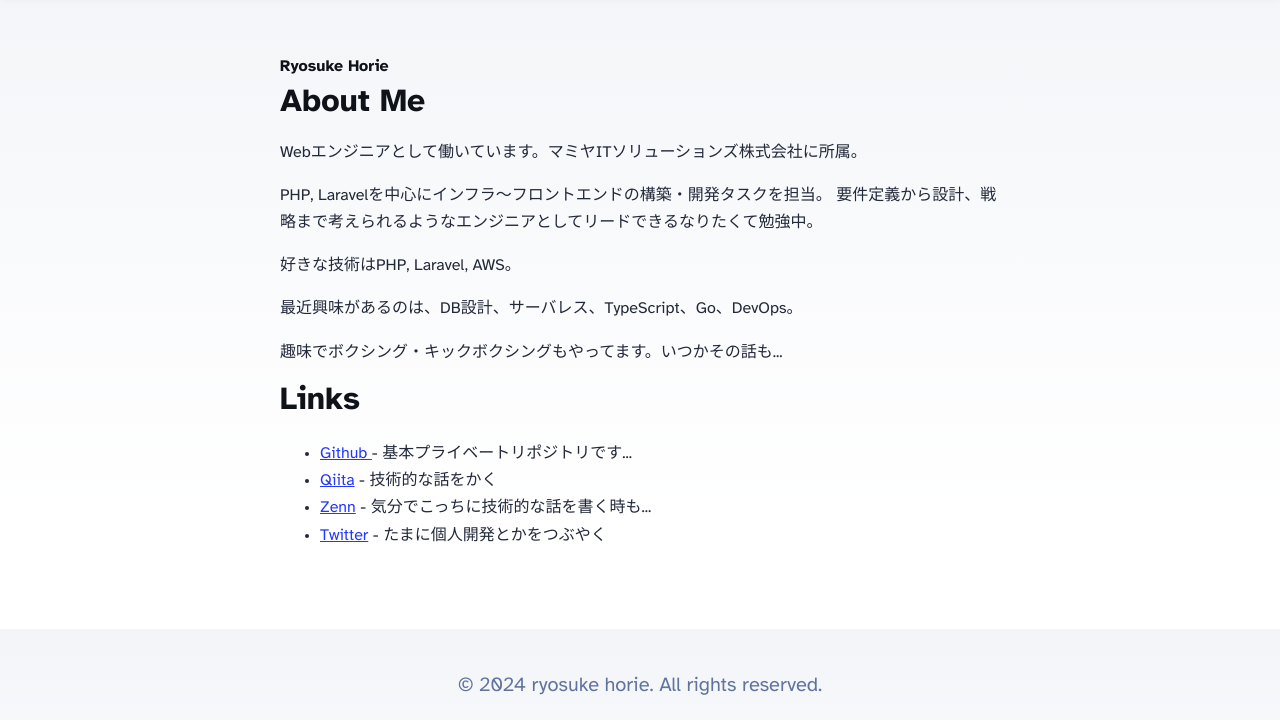
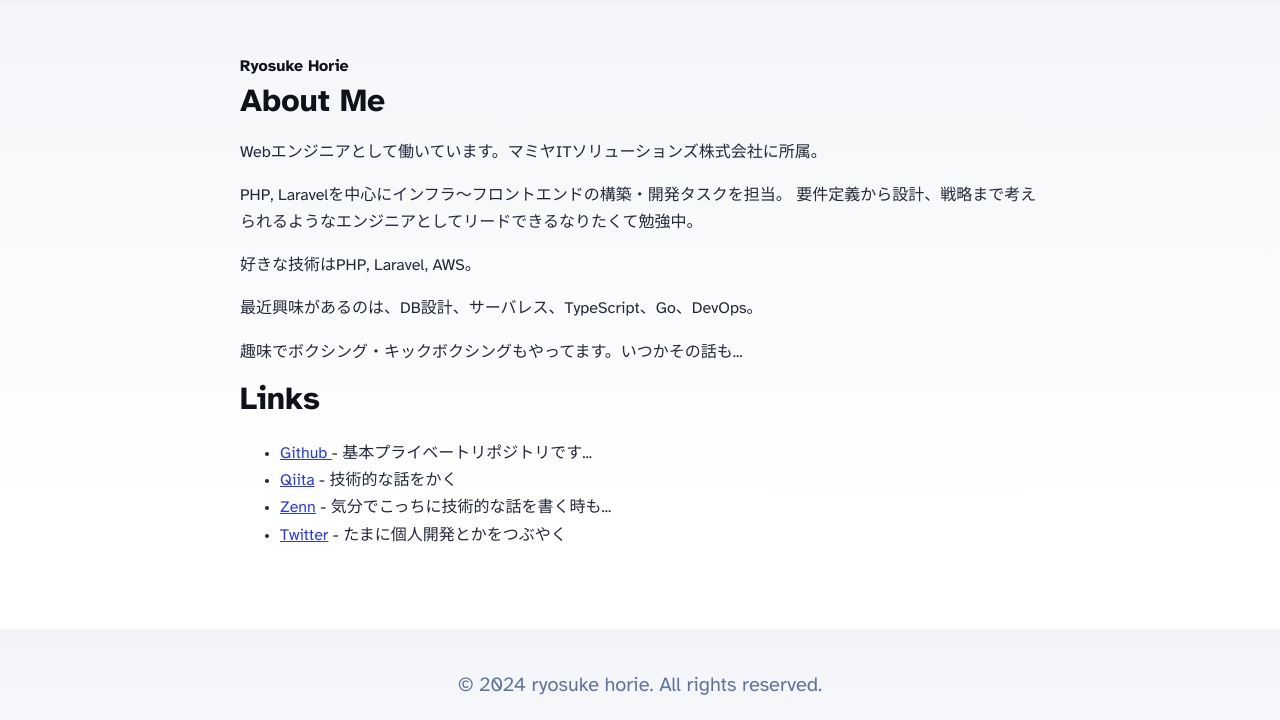
Before and after one commit to ryosuke-horie/blog, an Astro site: page / in a window 1280 px wide. Shown: the part 81-801 px from the top of the page. Built offline with nearby package versions, Linux system fonts and the light colour scheme; Astro itself is replaced by a stand-in of ours.

Commit message:
幅を調整

```diff
--- a/src/styles/global.css
+++ b/src/styles/global.css
@@ -43,7 +43,7 @@ body {
 	line-height: 1.7;
 }
 main {
-	width: 720px;
+	width: 800px;
 	max-width: calc(100% - 2em);
 	margin: auto;
 	padding: 3em 1em;
```
